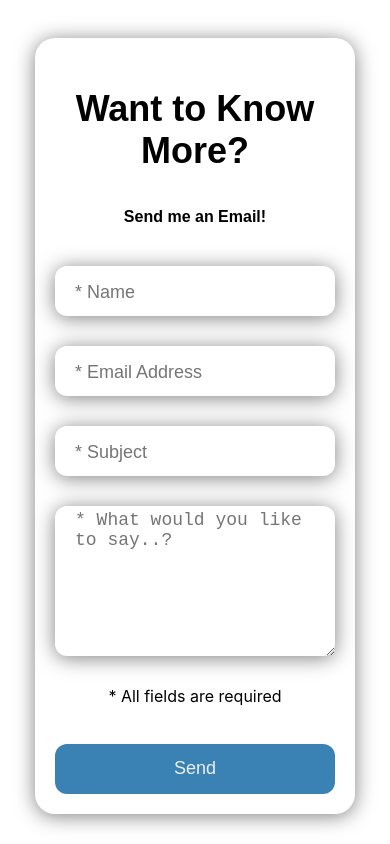
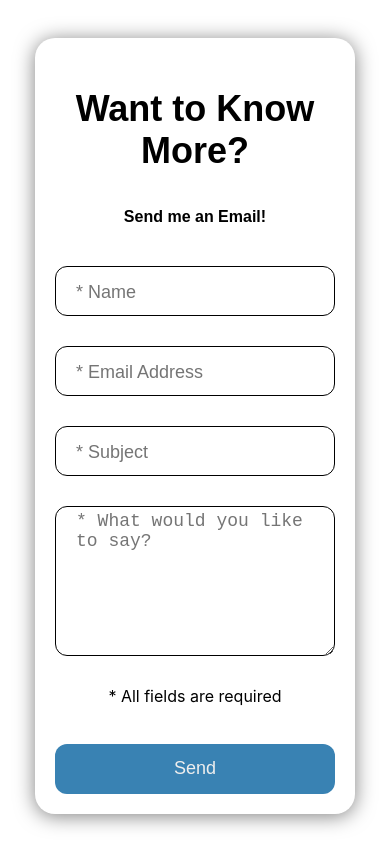
Before and after one commit to dpolcari18/personal-site, a React (Create React App) app: page / in a window 390 px wide. Shown: the part 5104-5948 px from the top of the page. Built offline with nearby package versions, Linux system fonts and the light colour scheme; no server answers.

Commit message:
changed faded border to solid on mobile contact form

```diff
--- a/src/components/Contact.css
+++ b/src/components/Contact.css
@@ -58,6 +58,20 @@
   .contact-input {
     background-color: #fff;
       border-radius: 12px;
+      border: 1px solid black;
+      box-sizing: border-box;
+      color: #000;
+      font-size: 18px;
+      height: 100%;
+      outline: 0;
+      padding: 4px 20px 0;
+      width: 100%;
+  }
+
+  @media only screen and (min-width: 800px) {
+    .contact-input {
+      background-color: #fff;
+      border-radius: 12px;
       border: 0;
       box-shadow: 0 2px 20px rgba(0, 0, 0, 0.5);
       box-sizing: border-box;
@@ -67,6 +81,7 @@
       outline: 0;
       padding: 4px 20px 0;
       width: 100%;
+    }
   }
 
   .cut {
--- a/src/components/Contact.js
+++ b/src/components/Contact.js
@@ -118,7 +118,7 @@ const Contact = () => {
                 <div className='input-container ic3'>
                     <textarea
                               id='body-input'
-                              placeholder='* What would you like to say..?'
+                              placeholder='* What would you like to say?'
                               value={body}
                               onChange={(e) => setBody(e.target.value)}
                               className='contact-input'
```
Lines whose indentation alone changed are shown as unchanged.
